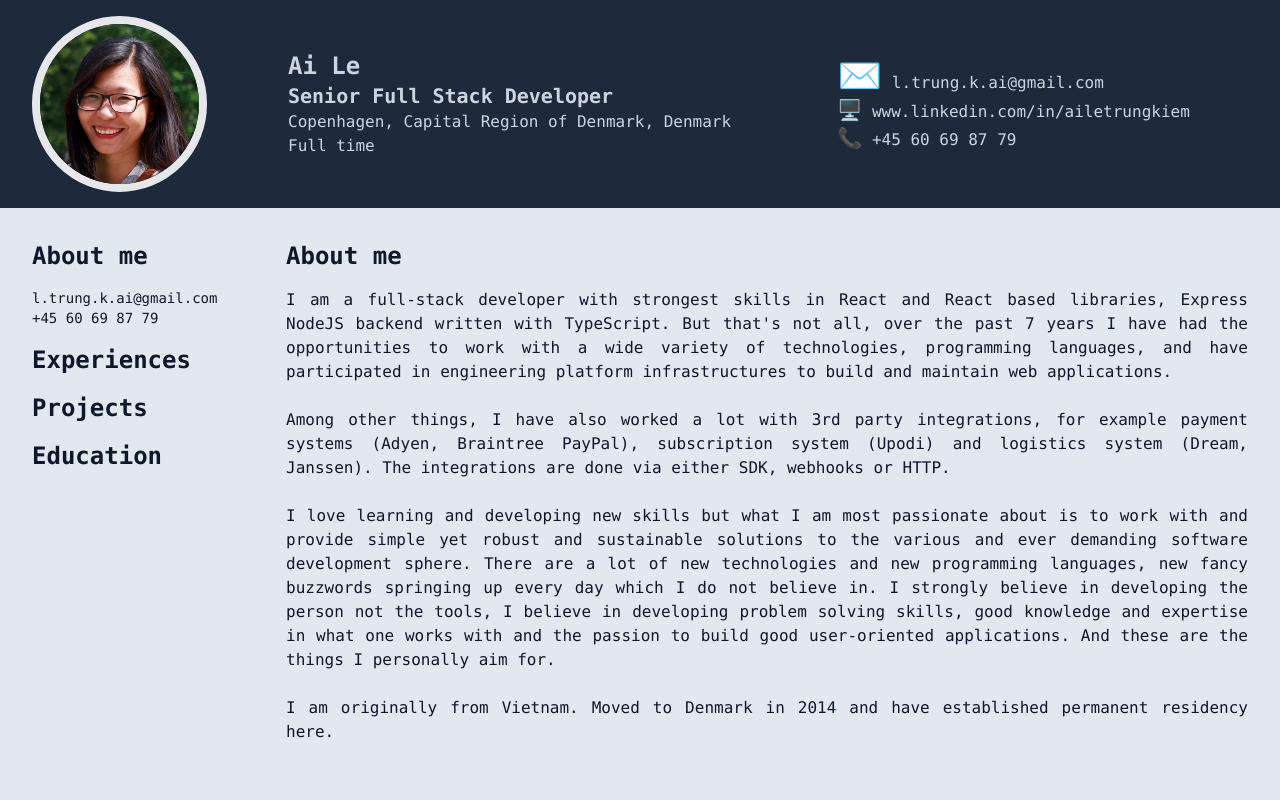
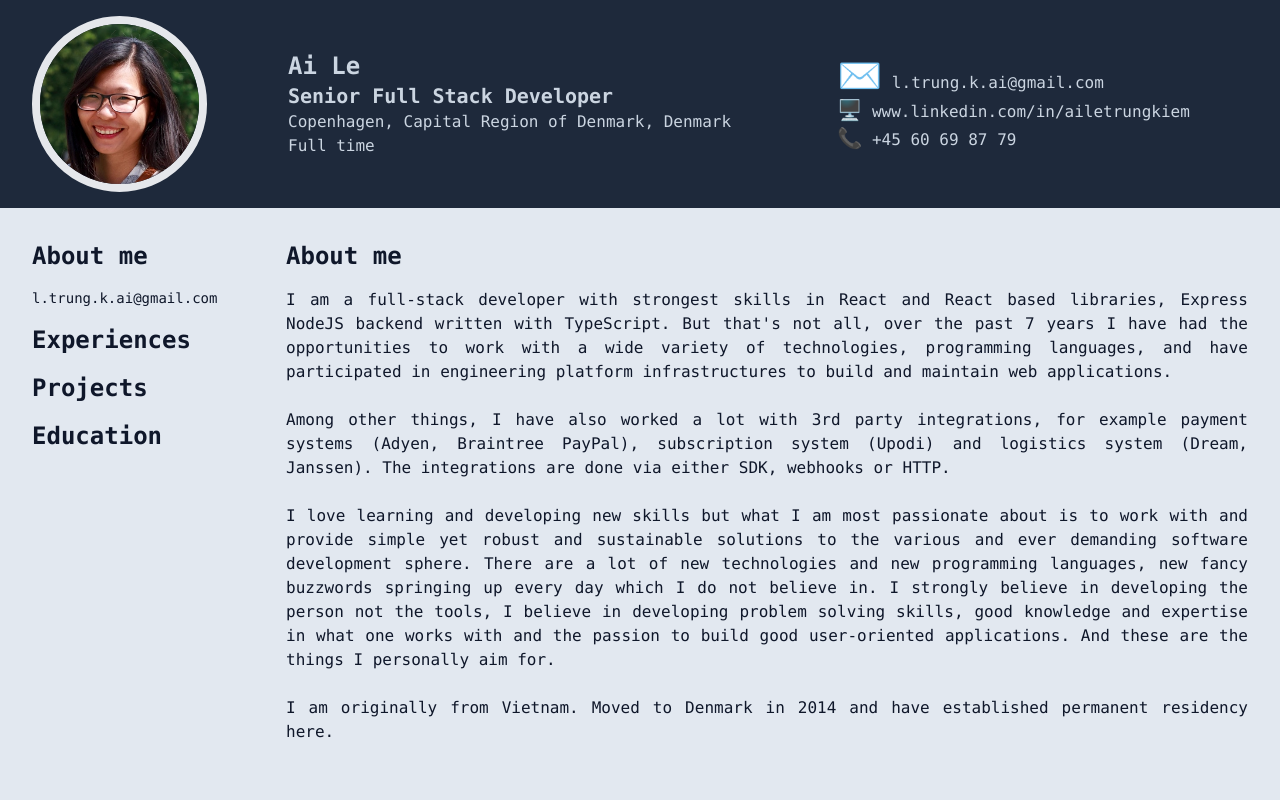
Before and after one commit to letrungkiemai/resume, a React (Create React App) app: page / in a window 1280 px wide. Shown: the top 800 px of the page. Built offline with nearby package versions, Linux system fonts and the light colour scheme.

Commit message:
removed tlf

```diff
--- a/src/components/Menu.tsx
+++ b/src/components/Menu.tsx
@@ -13,9 +13,6 @@ export const Menu = () => {
         <div className="sm:m-0 sm:mb-4 sm:text-sm font-mono">
           <h1>
             <a href="mailto:l.trung.k.ai@gmail.com">l.trung.k.ai@gmail.com</a>
-          </h1>
-          <h1>
-            <a href="tel:+4560698779">+45 60 69 87 79</a>
           </h1>
         </div>
         <h1
```
